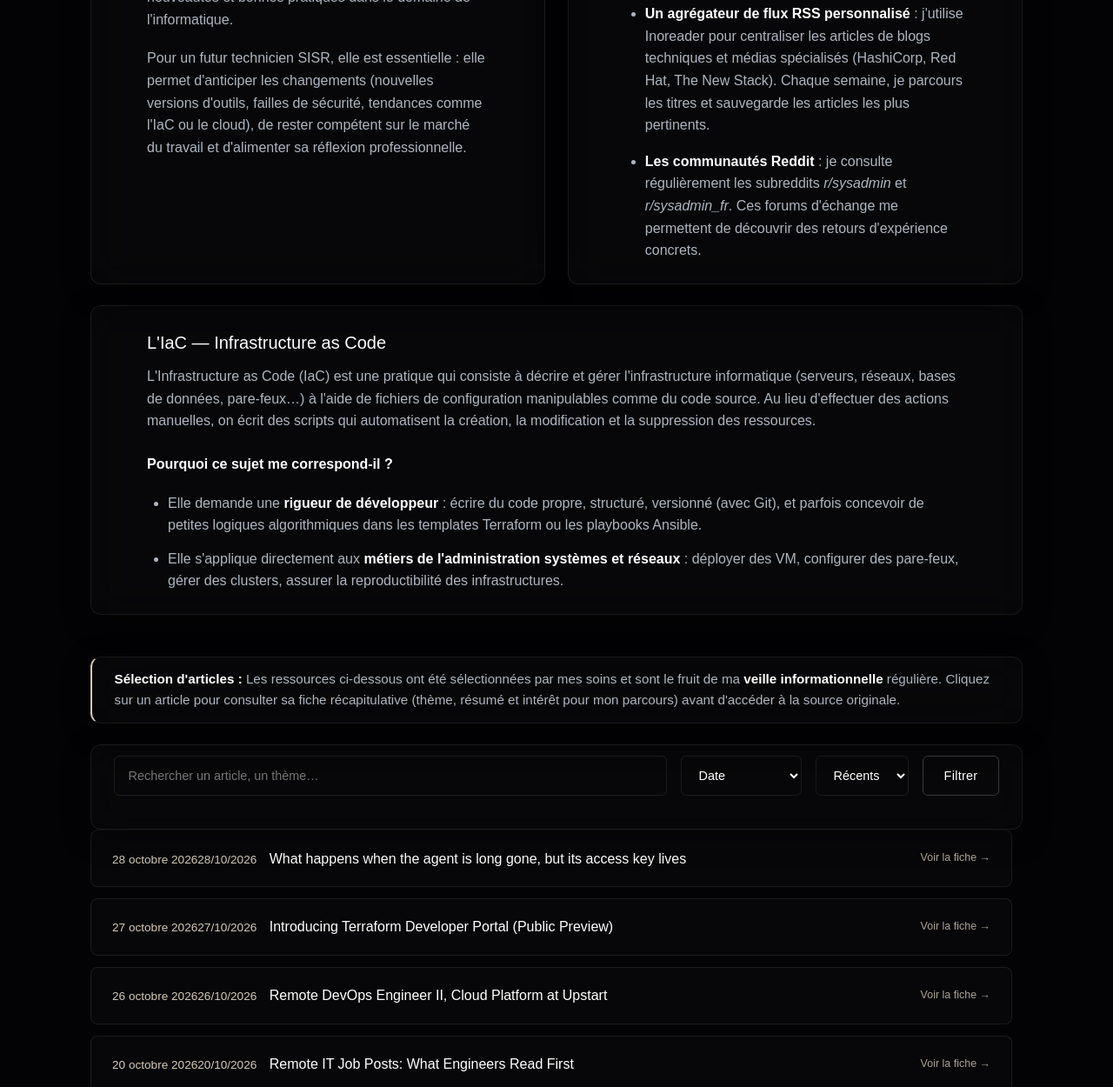
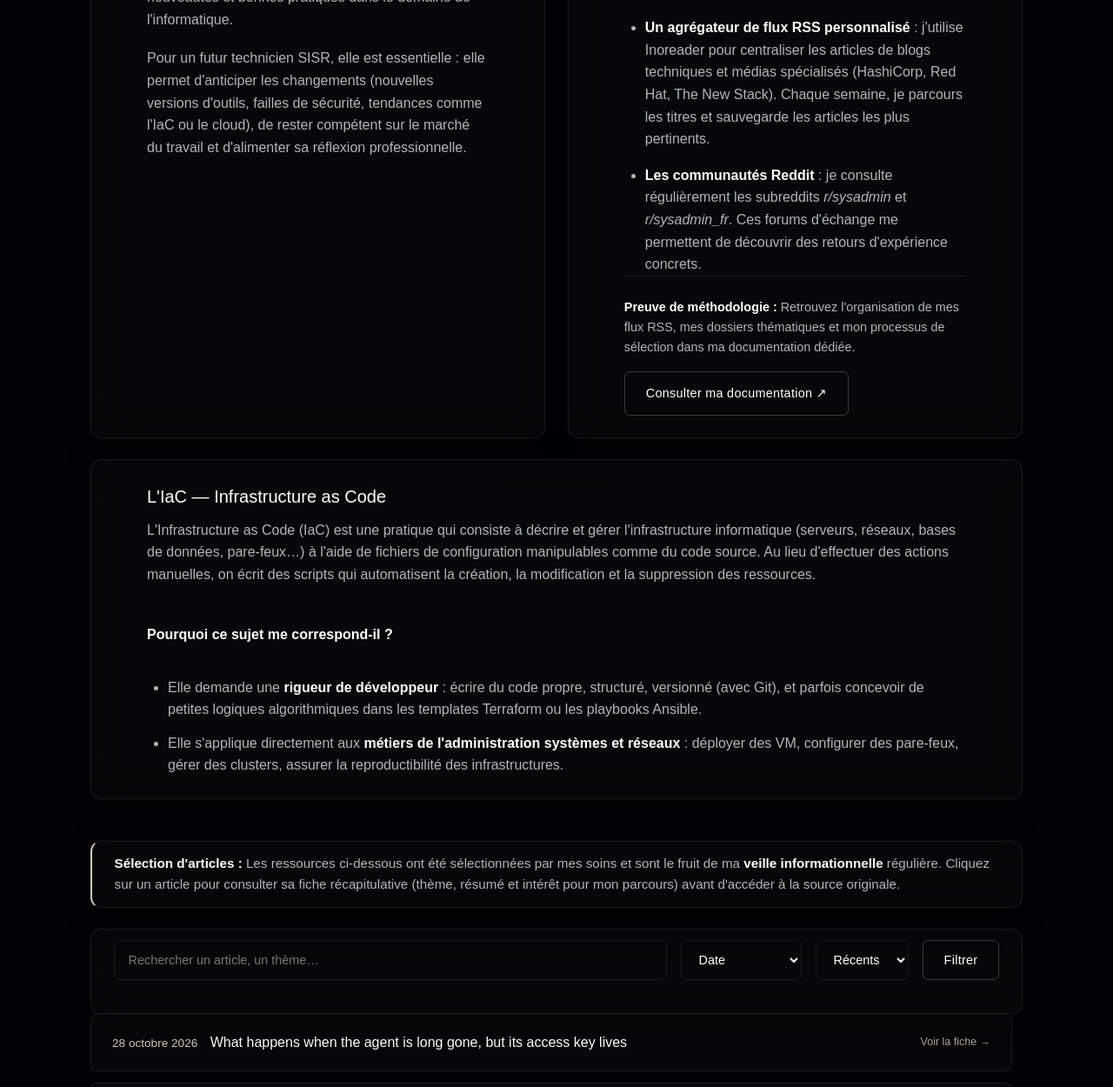
Before and after one commit to meiji4o4/portfolio-bts, a plain HTML site: page index.html in a window 1280 px wide. Shown: the part 4220-5470 px from the top of the page at 87% size. Drawn offline with Linux system fonts and the light colour scheme; a web font is replaced by a local one.

Commit message:
amélioration présentation articles

```diff
--- a/index.html
+++ b/index.html
@@ -212,6 +212,15 @@
                                 <strong>Les communautés Reddit</strong> : je consulte régulièrement les subreddits <em>r/sysadmin</em> et <em>r/sysadmin_fr</em>. Ces forums d'échange me permettent de découvrir des retours d'expérience concrets.
                             </li>
                         </ul>
+
+                        <div class="veille-doc-box">
+                            <p>
+                                <strong>Preuve de méthodologie :</strong> Retrouvez l'organisation de mes flux RSS, mes dossiers thématiques et mon processus de sélection dans ma documentation dédiée.
+                            </p>
+                            <a class="button-outline" href="other/Documentation_Veille.pdf" target="_blank" rel="noopener noreferrer">
+                                Consulter ma documentation ↗
+                            </a>
+                        </div>
                     </div>
                 </div>
 
--- a/js/main.js
+++ b/js/main.js
@@ -9,19 +9,11 @@ function formaterDateFR(dateISO) {
     const [annee, mois, jour] = dateISO.split('-');
     const dateObj = new Date(Number(annee), Number(mois) - 1, Number(jour));
 
-    const longue = new Intl.DateTimeFormat('fr-FR', {
+    return new Intl.DateTimeFormat('fr-FR', {
         day: 'numeric',
         month: 'long',
         year: 'numeric'
     }).format(dateObj);
-
-    const courte = `${jour}/${mois}/${annee}`;
-    return { longue, courte };
-}
-
-function genererHTMLDate(dateISO) {
-    const { longue, courte } = formaterDateFR(dateISO);
-    return `<span class="date-long">${longue}</span><span class="date-short">${courte}</span>`;
 }
 
 // ============================================================
@@ -162,7 +154,7 @@ function ouvrirModalArticle(article) {
 
     modalTitle.textContent = article.titre;
     modalDate.setAttribute('datetime', article.date);
-    modalDate.innerHTML = genererHTMLDate(article.date);
+    modalDate.textContent = formaterDateFR(article.date);
     modalTheme.textContent = article.theme;
     modalResume.textContent = article.resume;
     modalInteret.textContent = article.interet;
@@ -215,8 +207,8 @@ function afficherArticles(animer) {
 
     const q = normaliser(srchVeille ? srchVeille.value.trim() : '');
     const liste = articles.filter(a => {
-        const { longue, courte } = formaterDateFR(a.date);
-        return normaliser(`${a.titre} ${a.date} ${longue} ${courte} ${a.theme}`).includes(q);
+        const dateFR = formaterDateFR(a.date);
+        return normaliser(`${a.titre} ${a.date} ${dateFR} ${a.theme}`).includes(q);
     });
     gestion_tri(liste, filter1V, filter2V);
 
@@ -241,7 +233,7 @@ function afficherArticles(animer) {
 
         const info = document.createElement('div');
         info.className = 'article-item-title';
-        info.innerHTML = `<span class="article-date">${genererHTMLDate(a.date)}</span> ${a.titre}`;
+        info.innerHTML = `<span class="article-date">${formaterDateFR(a.date)}</span> ${a.titre}`;
 
         const hint = document.createElement('span');
         hint.className = 'article-item-hint';
--- a/style/base.css
+++ b/style/base.css
@@ -224,6 +224,27 @@ section {
     color: var(--text-med);
 }
 
+.desc_veille {
+    display: flex;
+    flex-direction: column;
+}
+
+.veille-doc-box {
+    margin-top: auto;
+    padding-top: 1.5rem;
+    border-top: 1px solid var(--glass-border);
+    display: flex;
+    flex-direction: column;
+    align-items: flex-start;
+    gap: 1rem;
+}
+
+.veille-doc-box p {
+    margin: 0;
+    font-size: 0.9rem;
+    color: var(--text-med);
+}
+
 .articles-list {
     display: flex;
     flex-direction: column;
```
